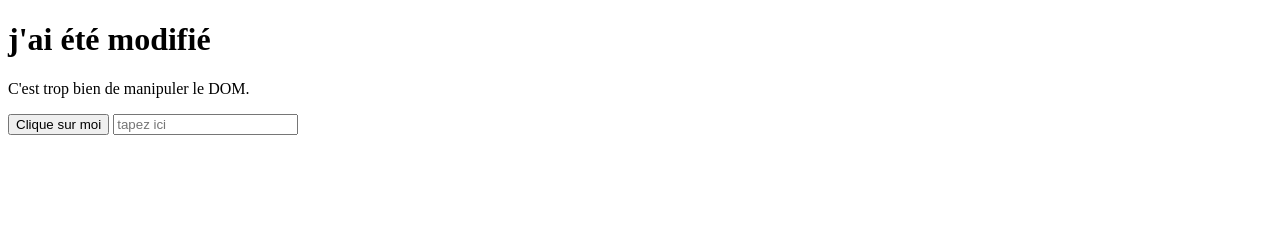
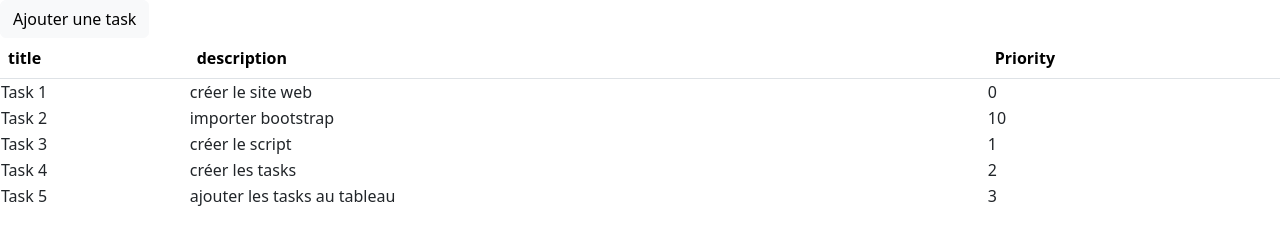
Before and after one commit to KeligMartin/js-from-scratch-iw2, a plain HTML site: page index.html in a window 1280 px wide. Drawn offline with nearby package versions, Linux system fonts and the light colour scheme.

Commit message:
manipulation du dom

```diff
--- a/first-script.js
+++ b/first-script.js
@@ -1,15 +1,60 @@
-const title = document.getElementById("title")
-title.innerText = "j'ai été modifié "
+import { Task } from './tasks/task.js';
 
-// <div> blabla </div> blabla => innerText
+const table = document.getElementById('content')
+const task1 = new Task('Task 1', 'créer le site web', 0)
+const task2 = new Task('Task 2', 'importer bootstrap', 10)
+const task3 = new Task('Task 3', 'créer le script', 1)
+const task4 = new Task('Task 4', 'créer les tasks', 2)
+const task5 = new Task('Task 5', 'ajouter les tasks au tableau', 3)
 
-const button = document.getElementById('btn-1')
-button.addEventListener('click', () => console.log('test'))
+const tasks = [task1, task2, task3, task4, task5]
 
-function write()  {
-	console.log('tu es en train d ecrire')
+const priority = document.getElementById('priority')
+
+tasks.forEach((task) => {
+	createTaskNode(task)
+})
+
+const tablesRows = document.getElementsByClassName('taskRow')
+priority.addEventListener('click', () => {
+	while (tablesRows.length > 0) {
+		tablesRows[0].parentNode.removeChild(tablesRows[0])
+	}
+	const sortedTasks = tasks.sort((a, b) => a.priority - b.priority)
+	sortedTasks.forEach((task) => {
+		createTaskNode(task)
+	})
+})
+
+const addTask = document.getElementById('add-task')
+
+addTask.addEventListener('click', () => {
+	const task = new Task('Nouvelle Task', 'nouvelle description', 10)
+	tasks.push(task)
+	createTaskNode(task)
+})
+
+
+function createTaskNode(task) {
+	const taskElement = document.createElement('tr')
+	// <tr></tr>
+	taskElement.classList.add('taskRow')
+	initCellTable(taskElement, task.title)
+	initCellTable(taskElement, task.description)
+	initCellTable(taskElement, task.priority)
+	// <tr><td>titre</td><td>desc
+	table.appendChild(taskElement)
 }
 
-const input = document.getElementById('input-text')
-input.addEventListener('focus', write)
-input.addEventListener('blur', () => console.log('tu as fini d ecrire'))
+function initCellTable(taskElement, taskValue) {
+	const taskCell = document.createElement('td')
+	taskCell.innerText = taskValue
+	taskElement.appendChild(taskCell)
+}
+
+const alert = () => {
+	if (tablesRows.length >= 5) {
+		window.alert('trop de lignes !')
+	}
+}
+alert()
--- a/index.html
+++ b/index.html
@@ -2,12 +2,17 @@
 <html>
 <head>
 	<title>ESGI IW</title>
+	<link href="https://cdn.jsdelivr.net/npm/bootstrap@5.3.6/dist/css/bootstrap.min.css" rel="stylesheet" integrity="sha384-4Q6Gf2aSP4eDXB8Miphtr37CMZZQ5oXLH2yaXMJ2w8e2ZtHTl7GptT4jmndRuHDT" crossorigin="anonymous">
 </head>
 <body>
-	<h1 id="title">Manipulation du DOM</h1>
-	<p class="intro">C'est trop bien de manipuler le DOM.</p>
-	<button id="btn-1">Clique sur moi</button>
-	<input type="text" id="input-text" placeholder="tapez ici" class="input-text"/>
-	<script src="first-script.js" type="module"></script>
+<button id="add-task" class="btn btn-light">Ajouter une task</button>
+<script src="first-script.js" type="module"></script>
+<table id="content" class="table">
+	<tr>
+		<th id="title">title</th>
+		<th id="description">description</th>
+		<th id="priority">Priority</th>
+	</tr>
+</table>
 </body>
 </html>
--- a/tasks/task.js
+++ b/tasks/task.js
@@ -1,15 +1,9 @@
 class Task {
-	#author
 
 	constructor(title, description, priority, author) {
 		this.title = title
 		this.description = description
 		this.priority = priority
-		this.#author = author
-	}
-
-	get author() {
-		return this.author
 	}
 }
 
```
